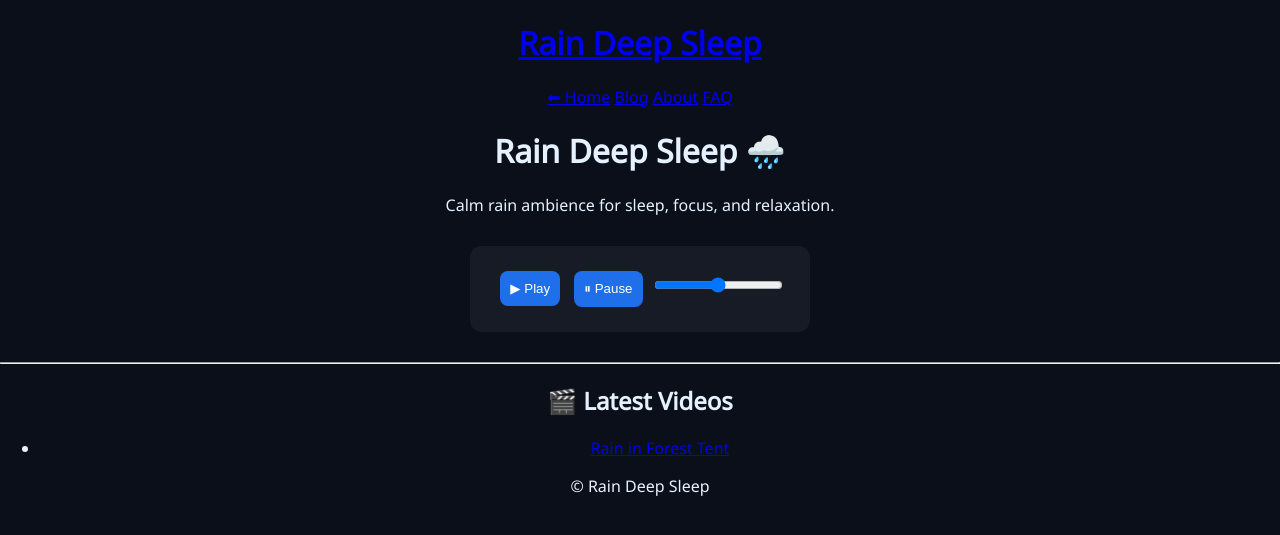
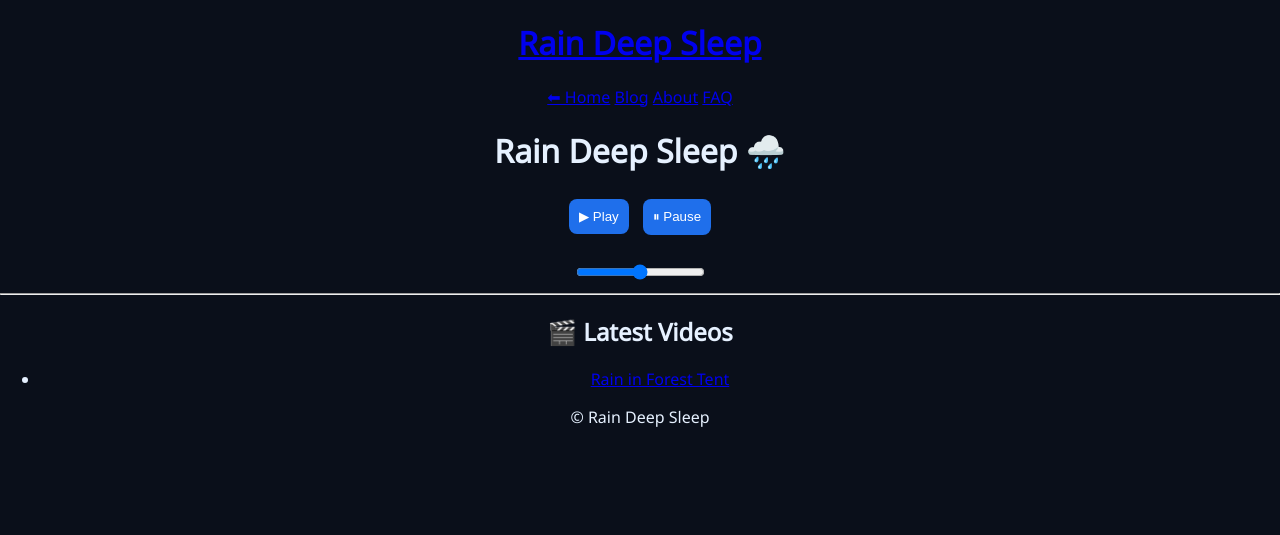
Before and after one commit to choijangwook/rain-deep-sleep, a Jekyll site: the page built from index.md, in a window 1280 px wide. Shown: the top 535 px of the page. Built offline with Jekyll 4.4.1, drawn with Linux system fonts in a browser that asks for light colours.

Commit message:
Update index.md

```diff
--- a/index.md
+++ b/index.md
@@ -5,12 +5,12 @@ title: Home
 
 # Rain Deep Sleep 🌧️
 
-Calm rain ambience for sleep, focus, and relaxation.
+<div>
 
-<div class="player-box">
+<button id="playBtn" onclick="playRain()">▶ Play</button>
+<button id="pauseBtn" onclick="pauseRain()">⏸ Pause</button>
 
-<button onclick="playRain(this)">▶ Play</button>
-<button onclick="pauseRain(this)">⏸ Pause</button>
+<br><br>
 
 <input type="range" min="0" max="1" step="0.01" onchange="setVolume(this.value)">
 
```
